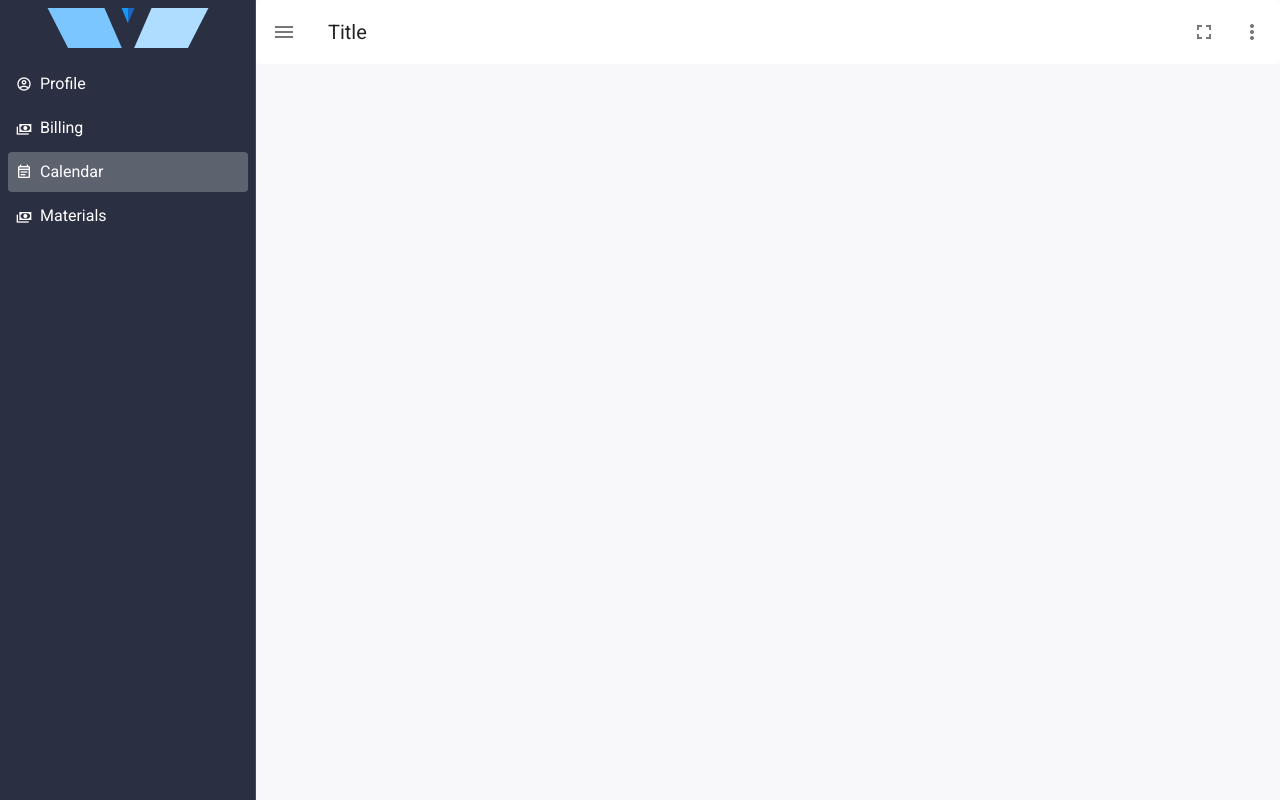
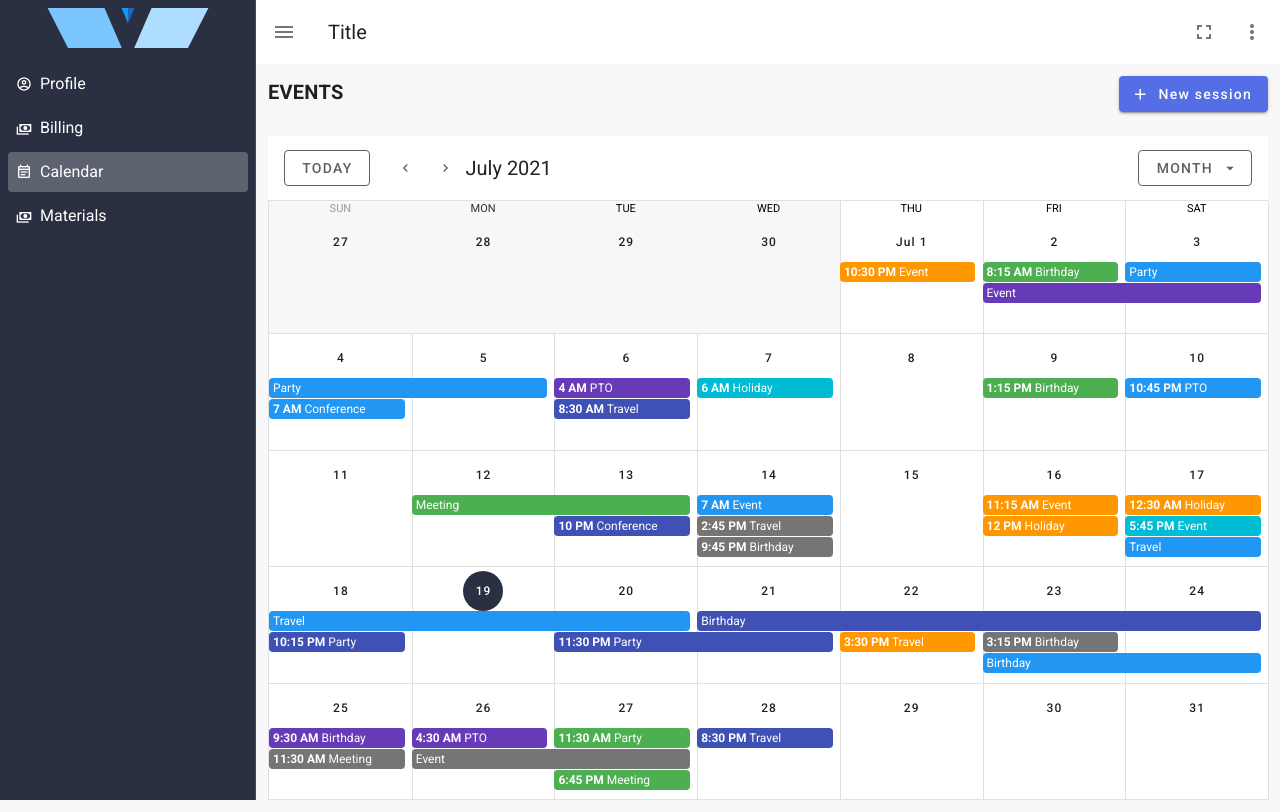
Before and after one commit to DelboyTrotter/logopedy, a Vue app: page /calendar in a window 1280 px wide. Built offline with nearby package versions, Linux system fonts and the light colour scheme.

Commit message:
Add Calendar component

```diff
--- a/src/components/Profiles/FirstReview.vue
+++ b/src/components/Profiles/FirstReview.vue
@@ -19,7 +19,7 @@
         <v-card-actions>
           <v-btn
             depressed
-            width="85%"
+            width="88%"
             class="white--text"
             color="accent"
             @click="saveFirstReview(profileDetails)"
--- a/src/router/index.js
+++ b/src/router/index.js
@@ -2,6 +2,7 @@
 import Router from 'vue-router';
 import Profile from '@/views/Profile/index';
 import Billing from '@/views/Billing/index';
+import Calendar from '@/views/Calendar/index';
 
 Vue.use(Router);
 
@@ -24,5 +25,10 @@
       name: 'Billing',
       component: Billing,
     },
+    {
+      path: '/calendar',
+      name: 'Calendar',
+      component: Calendar,
+    },
   ],
 });
--- a/src/views/Billing/index.vue
+++ b/src/views/Billing/index.vue
@@ -1,8 +1,25 @@
 <template>
   <div>
-    <div class="title">
-      <h4 class="font-size-18">INVOICES</h4>
-    </div>
+    <v-row>
+      <v-col class="d-flex justify-space-between">
+        <div class="title">
+          <h4 class="font-size-18">INVOICES</h4>
+        </div>
+        <v-btn
+          color="accent"
+          class="white--text text-none"
+          @click="loader = 'loading3'"
+        >
+          <v-icon
+            left
+            dark
+          >
+            mdi-plus
+          </v-icon>
+          New invoice
+        </v-btn>
+      </v-col>
+    </v-row>
     <v-row>
       <v-col cols="4" class="col-md-4 col-lg-4 col-12">
         <v-card outlined color="white">
@@ -164,6 +181,5 @@
   .title {
     font-weight: 600;
     font-size: 16px !important;
-    padding-bottom: 24px;
   }
 </style>
--- /dev/null
+++ b/src/views/Calendar/index.vue
@@ -0,0 +1,249 @@
+<template>
+  <div>
+    <v-row>
+      <v-col class="d-flex justify-space-between">
+        <div class="title">
+          <h4 class="font-size-18">EVENTS</h4>
+        </div>
+        <v-btn
+          color="accent"
+          class="white--text text-none"
+          @click="loader = 'loading3'"
+        >
+          <v-icon
+            left
+            dark
+          >
+            mdi-plus
+          </v-icon>
+          New session
+        </v-btn>
+      </v-col>
+    </v-row>
+    <v-row class="fill-height">
+    <v-col>
+      <v-sheet height="64">
+        <v-toolbar
+          flat
+        >
+          <v-btn
+            outlined
+            class="mr-4"
+            color="grey darken-2"
+            @click="setToday"
+          >
+            Today
+          </v-btn>
+          <v-btn
+            fab
+            text
+            small
+            color="grey darken-2"
+            @click="prev"
+          >
+            <v-icon small>
+              mdi-chevron-left
+            </v-icon>
+          </v-btn>
+          <v-btn
+            fab
+            text
+            small
+            color="grey darken-2"
+            @click="next"
+          >
+            <v-icon small>
+              mdi-chevron-right
+            </v-icon>
+          </v-btn>
+          <v-toolbar-title v-if="$refs.calendar">
+            {{ $refs.calendar.title }}
+          </v-toolbar-title>
+          <v-spacer></v-spacer>
+          <v-menu
+            bottom
+            right
+          >
+            <template v-slot:activator="{ on, attrs }">
+              <v-btn
+                outlined
+                color="grey darken-2"
+                v-bind="attrs"
+                v-on="on"
+              >
+                <span>{{ typeToLabel[type] }}</span>
+                <v-icon right>
+                  mdi-menu-down
+                </v-icon>
+              </v-btn>
+            </template>
+            <v-list>
+              <v-list-item @click="type = 'day'">
+                <v-list-item-title>Day</v-list-item-title>
+              </v-list-item>
+              <v-list-item @click="type = 'week'">
+                <v-list-item-title>Week</v-list-item-title>
+              </v-list-item>
+              <v-list-item @click="type = 'month'">
+                <v-list-item-title>Month</v-list-item-title>
+              </v-list-item>
+              <v-list-item @click="type = '4day'">
+                <v-list-item-title>4 days</v-list-item-title>
+              </v-list-item>
+            </v-list>
+          </v-menu>
+        </v-toolbar>
+      </v-sheet>
+      <v-sheet height="600">
+        <v-calendar
+          ref="calendar"
+          v-model="focus"
+          color="primary"
+          :events="events"
+          :event-color="getEventColor"
+          :type="type"
+          @click:event="showEvent"
+          @click:more="viewDay"
+          @click:date="viewDay"
+          @change="updateRange"
+        ></v-calendar>
+        <v-menu
+          v-model="selectedOpen"
+          :close-on-content-click="false"
+          :activator="selectedElement"
+          offset-x
+        >
+          <v-card
+            color="grey lighten-4"
+            min-width="350px"
+            flat
+          >
+            <v-toolbar
+              :color="selectedEvent.color"
+              dark
+            >
+              <v-btn icon>
+                <v-icon>mdi-pencil</v-icon>
+              </v-btn>
+              <v-toolbar-title v-html="selectedEvent.name"></v-toolbar-title>
+              <v-spacer></v-spacer>
+              <v-btn icon>
+                <v-icon>mdi-heart</v-icon>
+              </v-btn>
+              <v-btn icon>
+                <v-icon>mdi-dots-vertical</v-icon>
+              </v-btn>
+            </v-toolbar>
+            <v-card-text>
+              <span v-html="selectedEvent.details"></span>
+            </v-card-text>
+            <v-card-actions>
+              <v-btn
+                text
+                color="secondary"
+                @click="selectedOpen = false"
+              >
+                Cancel
+              </v-btn>
+            </v-card-actions>
+          </v-card>
+        </v-menu>
+      </v-sheet>
+    </v-col>
+  </v-row>
+  </div>
+</template>
+
+<script>
+  export default {
+    data: () => ({
+      focus: '',
+      type: 'month',
+      typeToLabel: {
+        month: 'Month',
+        week: 'Week',
+        day: 'Day',
+        '4day': '4 Days',
+      },
+      selectedEvent: {},
+      selectedElement: null,
+      selectedOpen: false,
+      events: [],
+      colors: ['blue', 'indigo', 'deep-purple', 'cyan', 'green', 'orange', 'grey darken-1'],
+      names: ['Meeting', 'Holiday', 'PTO', 'Travel', 'Event', 'Birthday', 'Conference', 'Party'],
+    }),
+    mounted () {
+      this.$refs.calendar.checkChange()
+    },
+    methods: {
+      viewDay ({ date }) {
+        this.focus = date
+        this.type = 'day'
+      },
+      getEventColor (event) {
+        return event.color
+      },
+      setToday () {
+        this.focus = ''
+      },
+      prev () {
+        this.$refs.calendar.prev()
+      },
+      next () {
+        this.$refs.calendar.next()
+      },
+      showEvent ({ nativeEvent, event }) {
+        const open = () => {
+          this.selectedEvent = event
+          this.selectedElement = nativeEvent.target
+          requestAnimationFrame(() => requestAnimationFrame(() => this.selectedOpen = true))
+        }
+
+        if (this.selectedOpen) {
+          this.selectedOpen = false
+          requestAnimationFrame(() => requestAnimationFrame(() => open()))
+        } else {
+          open()
+        }
+
+        nativeEvent.stopPropagation()
+      },
+      updateRange ({ start, end }) {
+        const events = []
+
+        const min = new Date(`${start.date}T00:00:00`)
+        const max = new Date(`${end.date}T23:59:59`)
+        const days = (max.getTime() - min.getTime()) / 86400000
+        const eventCount = this.rnd(days, days + 20)
+
+        for (let i = 0; i < eventCount; i++) {
+          const allDay = this.rnd(0, 3) === 0
+          const firstTimestamp = this.rnd(min.getTime(), max.getTime())
+          const first = new Date(firstTimestamp - (firstTimestamp % 900000))
+          const secondTimestamp = this.rnd(2, allDay ? 288 : 8) * 900000
+          const second = new Date(first.getTime() + secondTimestamp)
+
+          events.push({
+            name: this.names[this.rnd(0, this.names.length - 1)],
+            start: first,
+            end: second,
+            color: this.colors[this.rnd(0, this.colors.length - 1)],
+            timed: !allDay,
+          })
+        }
+
+        this.events = events
+      },
+      rnd (a, b) {
+        return Math.floor((b - a + 1) * Math.random()) + a
+      },
+    },
+  }
+</script>
+
+<style scoped>
+  .title {
+    font-weight: 600;
+    font-size: 16px !important;
+  }
+</style>
--- a/src/views/Profile/index.vue
+++ b/src/views/Profile/index.vue
@@ -1,8 +1,25 @@
 <template>
   <div>
-    <div class="title">
-      <h4 class="font-size-18">PROFILE</h4>
-    </div>
+    <v-row>
+      <v-col class="d-flex justify-space-between">
+        <div class="title">
+          <h4 class="font-size-18">PROFILE</h4>
+        </div>
+        <v-btn
+          color="accent"
+          class="white--text text-none"
+          @click="loader = 'loading3'"
+        >
+          <v-icon
+            left
+            dark
+          >
+            mdi-plus
+          </v-icon>
+          New profile
+        </v-btn>
+      </v-col>
+    </v-row>
   <v-row>
     <v-col cols="4">
       <v-text-field
@@ -154,7 +171,6 @@
   .title {
     font-weight: 600;
     font-size: 16px !important;
-    padding-bottom: 24px;
   }
 
   .theme--light.v-sheet {
```
